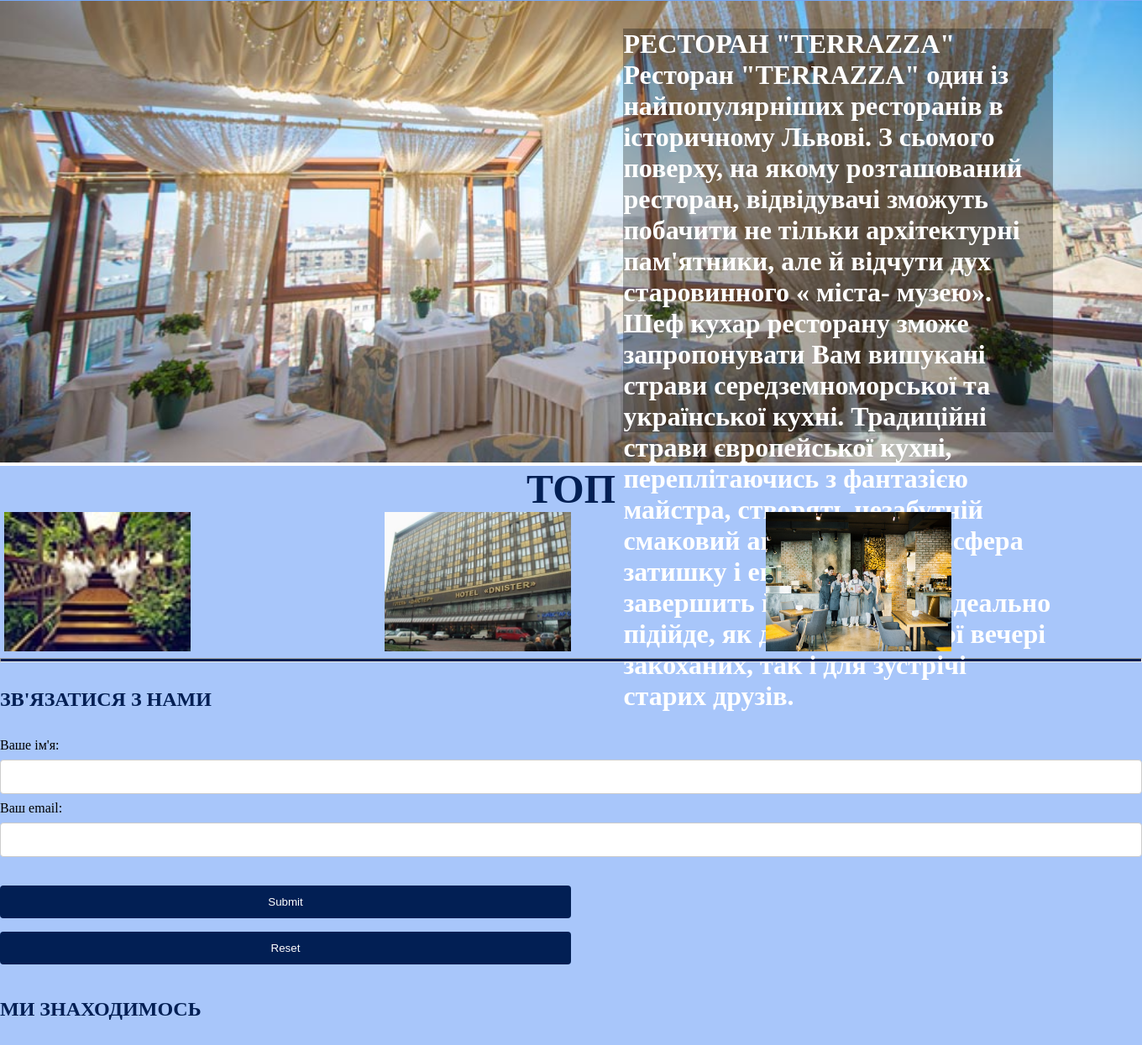
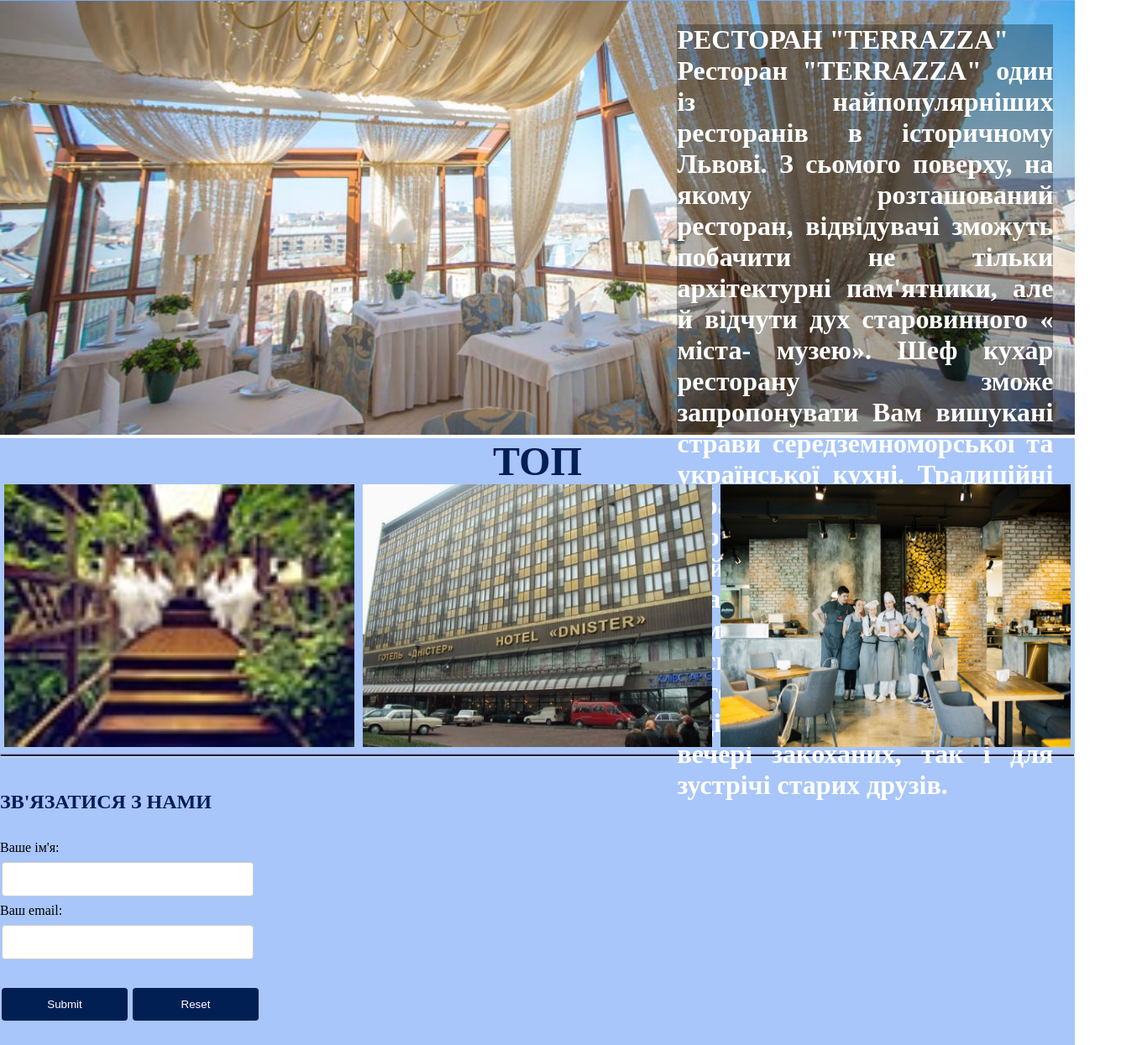
Before and after one commit to Oksana951/Project, a plain HTML site: page index.html in a window 1280 px wide. Shown: the part 373-1618 px from the top of the page at 84% size, 1360 px wide, since content can reach past the window. Drawn offline with Linux system fonts and the light colour scheme.

Commit message:
Update index.css

```diff
--- a/index.css
+++ b/index.css
@@ -5,7 +5,7 @@
 
 body {
 font-family: Times New Roman sans-serif;
-width: 1360px;
+width: 100%;
 margin: 0;
 }
 h1 {
@@ -38,17 +38,19 @@
 .image {
     position: relative;
     width: 100%;
+    margin: 0;
 }
 
 h3 {
 	position: absolute;
-	top	: 375px;
-	left: 58%;
-	width: 40%;
+	top	: 370px;
+	left: 63%;
+	width: 35%;
 	background-color:rgba(0,0,0,.3);
 	color:#fff;
 	font-size:200%;
 	bottom:-15%;
+	text-align: justify;
 }
 
 h2 {
@@ -62,6 +64,7 @@
     margin: 0;
     padding: 0;
     background: #a8c6fa;
+    width: 100%;
 
 }
 
@@ -71,15 +74,15 @@
 }
 .container {
   position: relative;
-  width: 50%;
+  width: 100%;
   margin: 0 5px 0 5px;
   display: flex;
 }
 
 .images-top {
     display: block;
-    width: 50%;
-    height: auto;
+    width: 100%;
+    height: 100%;
 
 }
 
@@ -90,7 +93,7 @@
     right: 0;
     background-color: #008CBA;
     overflow: hidden;
-    width: 50%;
+    width: 100%;
     height:0;
     transition: .5s ease;
 }
@@ -103,7 +106,7 @@
 .text {
     text-align: justify;
     color: white;
-    font-size: 20px;
+    font-size: 200%;
     position: absolute;
     overflow: hidden;
     top: 50%;
@@ -111,21 +114,21 @@
     transform: translate(-50%, -50%);
     -ms-transform: translate(-50%, -50%);
     word-wrap: break-word;
-    width: 18em;
+    width: 90%;
 
 }
 
 .container-dnister {
   position: relative;
-  width: 50%;
+  width: 100%;
   margin: 0 5px 0 5px;
   display: flex;
 }
 
 .images-dnister {
     display: block;
-    width: 50%;
-    height: auto;
+    width: 100%;
+    height: 100%;
 }
 
 .overlay-dnister {
@@ -135,7 +138,7 @@
     right:0;
     background-color: #008CBA;
     overflow: hidden;
-    width: 50%;
+    width: 100%;
     height:0;
     transition: .5s ease;
 }
@@ -148,7 +151,7 @@
 .text-dnister {
     text-align: justify;
     color: white;
-    font-size: 20px;
+    font-size: 200%;
     position: absolute;
     overflow: hidden;
     top: 50%;
@@ -156,21 +159,21 @@
     transform: translate(-50%, -50%);
     -ms-transform: translate(-50%, -50%);
     word-wrap: break-word;
-    width: 18em;
+    width: 90%;
 
 }
 
 .container-felichita {
   position: relative;
-  width: 50%;
+  width: 100%;
   margin: 0 5px 0 5px;
   display: flex;
 }
 
 .images-felichita {
     display: block;
-    width: 50%;
-    height: auto;
+    width: 100%;
+    height: 100%;
 }
 
 .overlay-felichita {
@@ -180,7 +183,7 @@
     right:0;
     background-color: #008CBA;
     overflow: hidden;
-    width: 50%;
+    width: 100%;
     height:0;
     transition: .5s ease;
 }
@@ -191,9 +194,9 @@
 }
 
 .text-felichita {
-    text-align: justify;
+   text-align: justify;
     color: white;
-    font-size: 20px;
+    font-size: 200%;
     position: absolute;
     overflow: hidden;
     top: 50%;
@@ -201,8 +204,7 @@
     transform: translate(-50%, -50%);
     -ms-transform: translate(-50%, -50%);
     word-wrap: break-word;
-    width: 18em;
-
+    width: 90%;
 }
 }
 
@@ -212,14 +214,26 @@
     display: flex;
 }
 
+.contacts-me {
+    display:inline;
+}
+
+.contacts-maps {
+    display: inline;
+}
+
 .contacts {
-    display:flex;
+    display: flex;
+}
+
+#contacts {
+    display: flex;
 }
 
 input[type=text], select {
-    width: 100%;
+    width: 50%;
     padding: 12px 20px;
-    margin: 8px 0;
+    margin: 8px 2px;
     display: inline-block;
     border: 1px solid #ccc;
     border-radius: 4px;
@@ -227,10 +241,10 @@
 }
 
 input[type=submit] {
-    width: 50%;
+    width: 25%;
     background-color: #021f54;
     color: white;
-    margin: 8px 0;
+    margin: 8px 2px;
     border: none;
     border-radius: 4px;
     cursor: pointer;
@@ -242,7 +256,7 @@
 }
 
 input[type=reset] {
-    width: 50%;
+    width: 25%;
     background-color: #021f54;
     color: white;
     margin: 8px 0;
```
